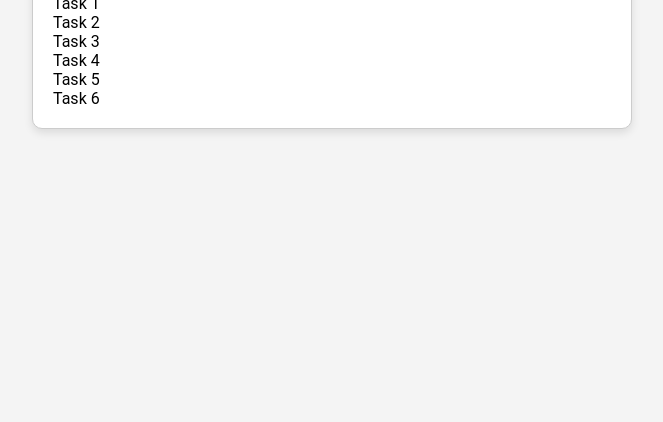
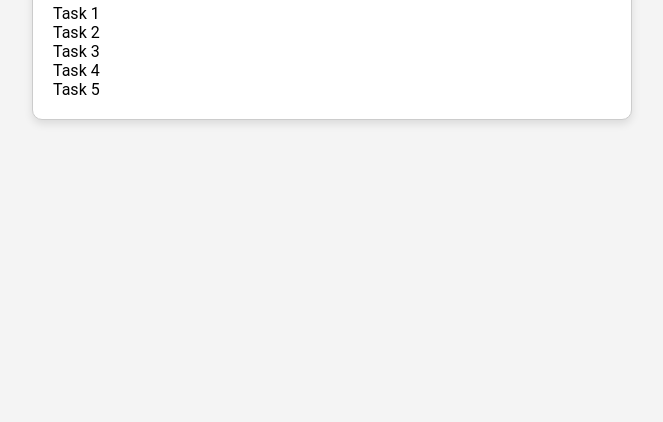
Before and after one commit to riteshkc402b-bot/task-tracker, a plain HTML site: page index.html in a window 1280 px wide. Shown: the part 378-800 px from the top of the page, without its empty margins (308-971 px from the left). Drawn offline with Linux system fonts and the light colour scheme.

Commit message:
deleted task 6

```diff
--- a/index.html
+++ b/index.html
@@ -15,7 +15,6 @@
         <li>Task 3</li>
         <li>Task 4</li>
         <li>Task 5</li>
-        <li>Task 6</li>
       </ul>
     </div>
 
```
Also changed, not shown: 1 other file.
